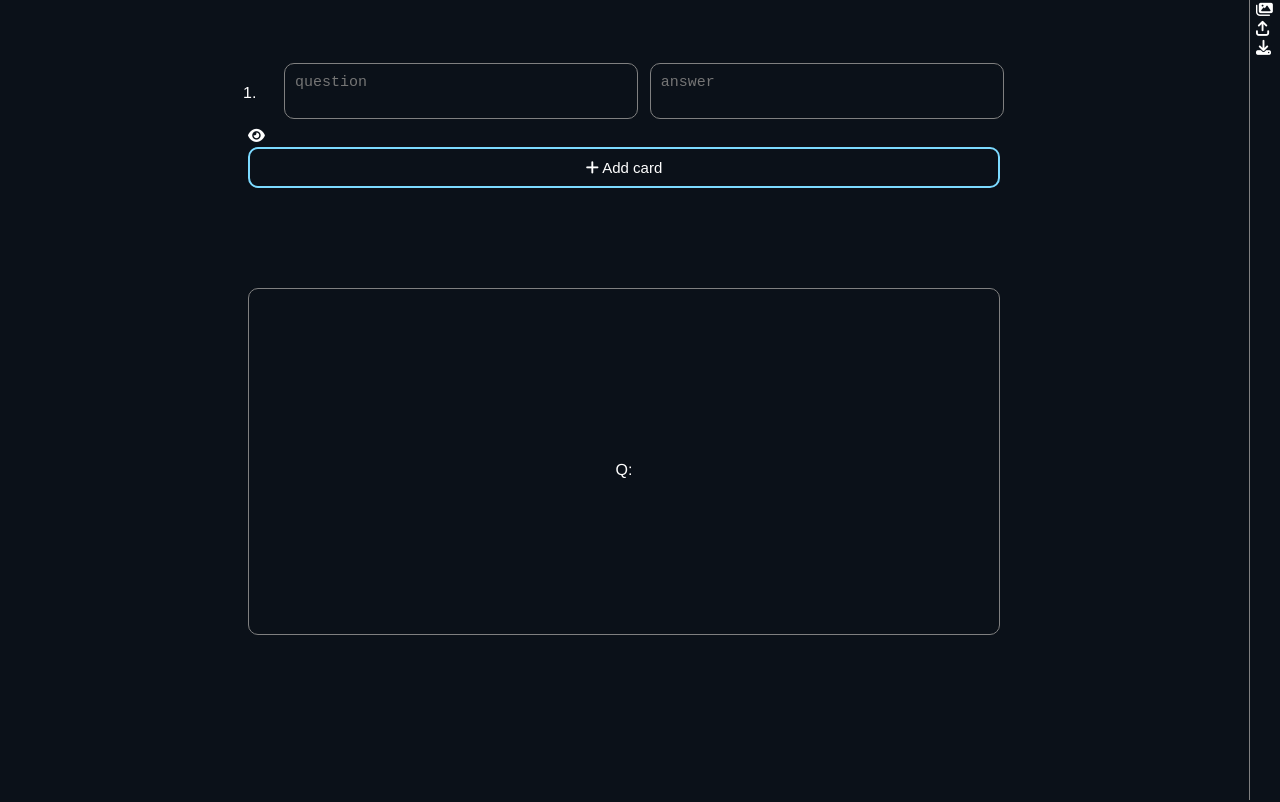
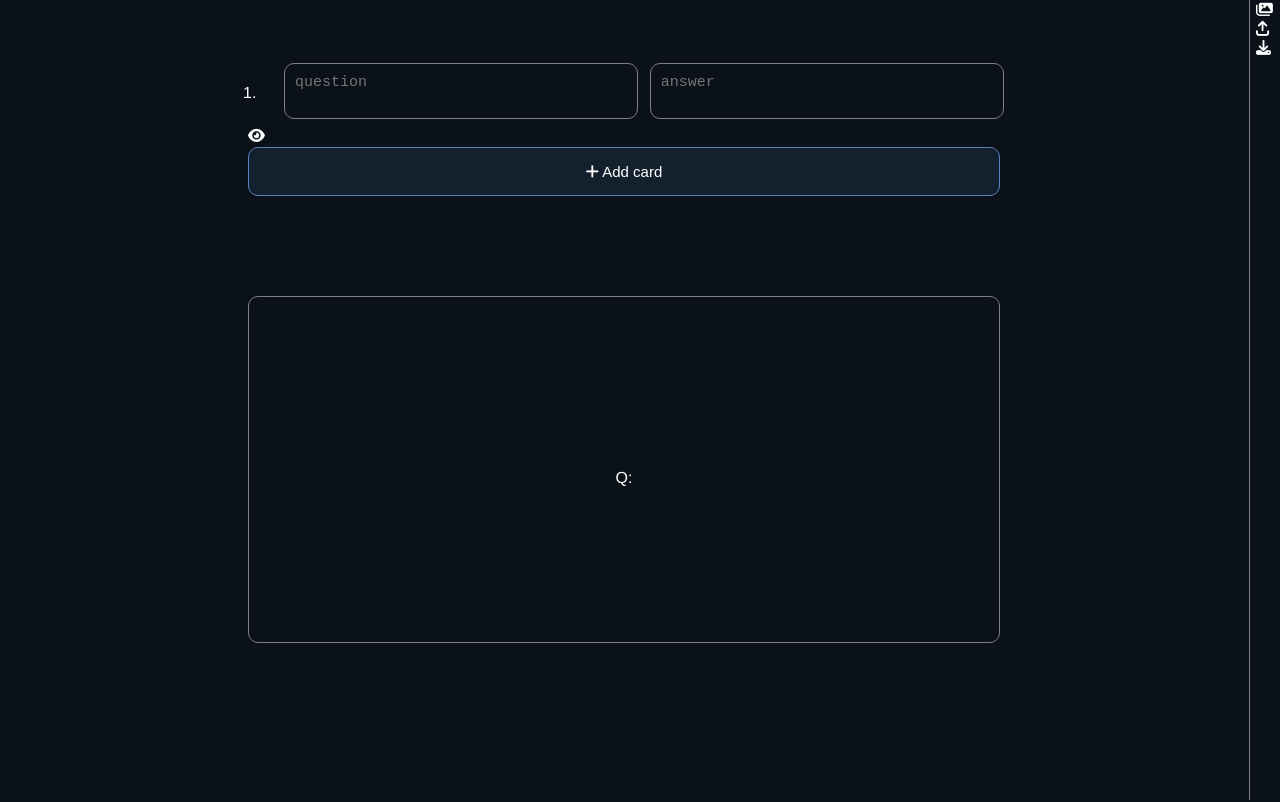
Before and after one commit to OliverHeffernan/flash-flip, a Vue app: page / in a window 1280 px wide. Shown: the top 802 px of the page. Built offline with nearby package versions, Linux system fonts and the light colour scheme.

Commit message:
redesigned bubble button

```diff
--- a/src/App.vue
+++ b/src/App.vue
@@ -285,11 +285,13 @@ textarea {
 }
 
 .bubbleButton {
-	padding: 10px;
+	padding: 15px;
 	/*background-color: #68DDF0;*/
 	/*background-color: ;*/
 	/*border: solid 2px #00FFAB;*/
-	border: solid 2px #7CDAFF;
+	/*border: solid 2px #7CDAFF;*/
+	border: solid 1px #6180BF;
+	background-color: #13202E;
 	font-size: 15px;
 	border-radius: 10px;
 	white-space: nowrap;
```
Also changed, not shown: 7 other files (tests, documents, lock files or other folders).
